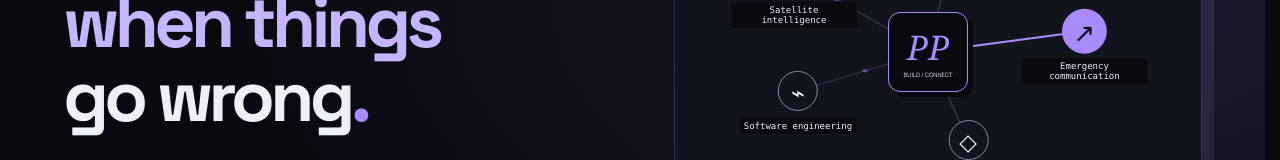
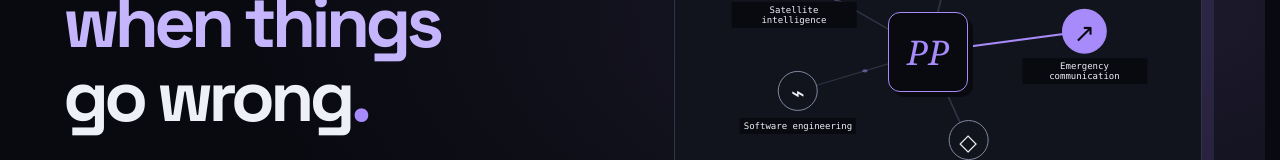
Before and after one commit to Prabin-Poudel-1/Portfolio-website, a React (Vite) app: page / in a window 1280 px wide. Shown: the part 380-540 px from the top of the page. Built offline with nearby package versions, Linux system fonts and the light colour scheme.

Commit message:
Remove decorative micro-label beneath diagram core

```diff
--- a/src/components/SystemDiagram.tsx
+++ b/src/components/SystemDiagram.tsx
@@ -136,7 +136,6 @@ export function SystemDiagram({ paused, onPause }: { paused: boolean; onPause: (
           onClick={() => playSound("secret")}
         >
           <span>PP</span>
-          <small>BUILD / CONNECT</small>
         </button>
         {nodes.map((n, i) => (
           <button
```
